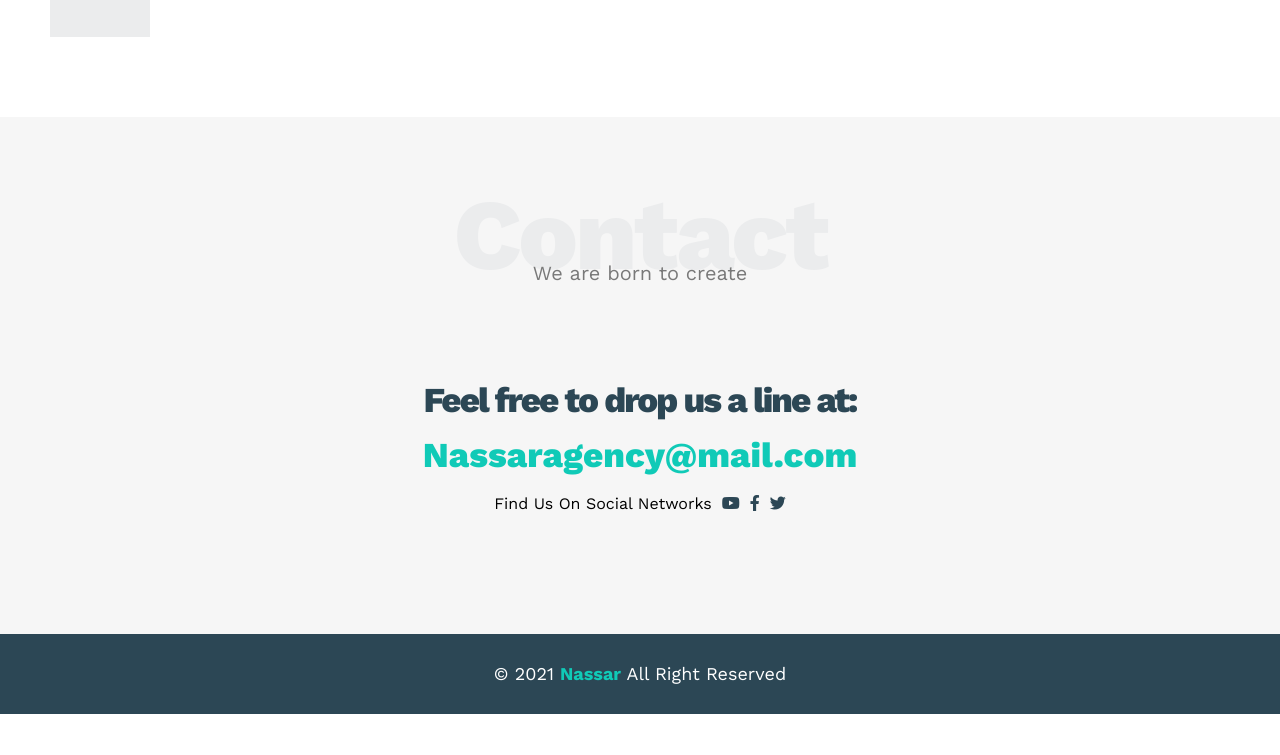
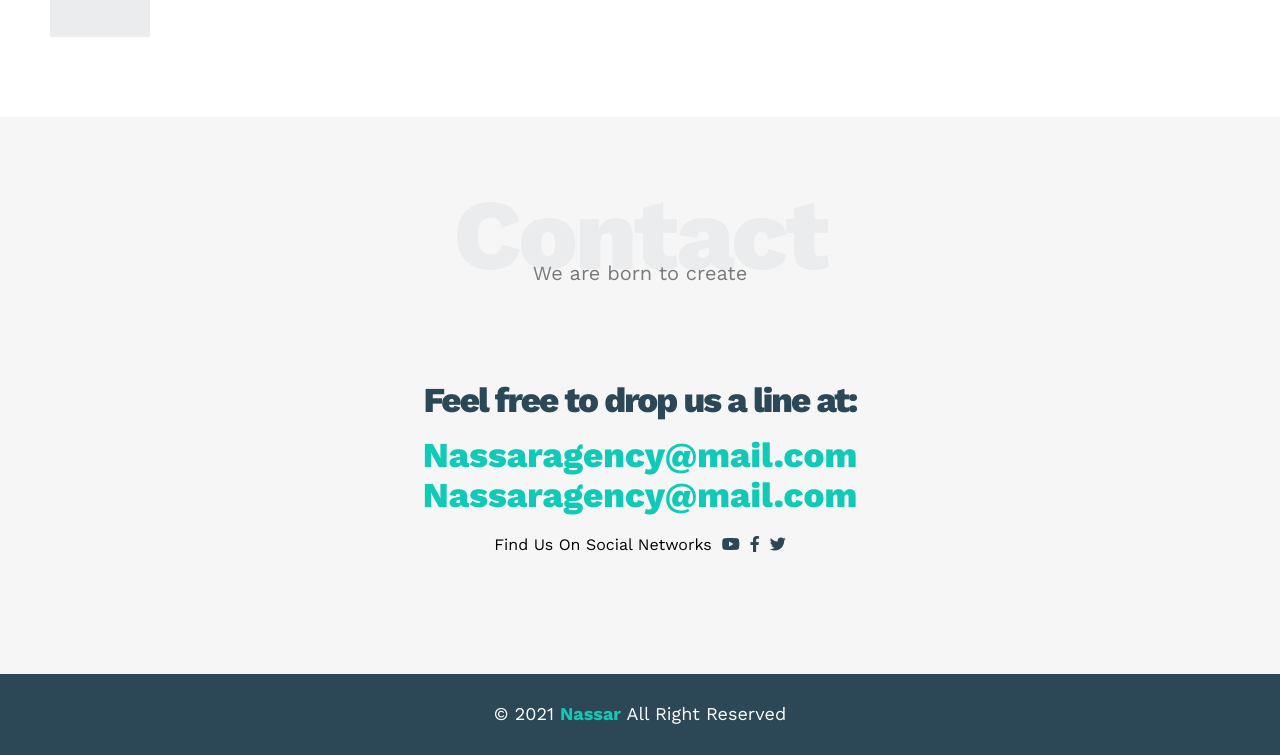
Before and after one commit to yagolopez01/divertiteencasa, a plain HTML site: page index.html in a window 1280 px wide. Shown: the part 3279-4034 px from the top of the page. Before the commit the page ends 3993 px from the top, so only its background shows below. Drawn offline with nearby package versions, Linux system fonts and the light colour scheme.

Commit message:
Update index.html

```diff
--- a/index.html
+++ b/index.html
@@ -238,6 +238,11 @@
 						class="link"
 						>Nassaragency@mail.com</a
 					>
+                                        <a
+						href="mailto:Nassaragency@mailTest.com?subject=Contact"
+						class="link"
+						>Nassaragency@mail.com</a
+					>
 					<div class="social">
 						Find Us On Social Networks
 						<i class="fab fa-youtube"></i>
```
